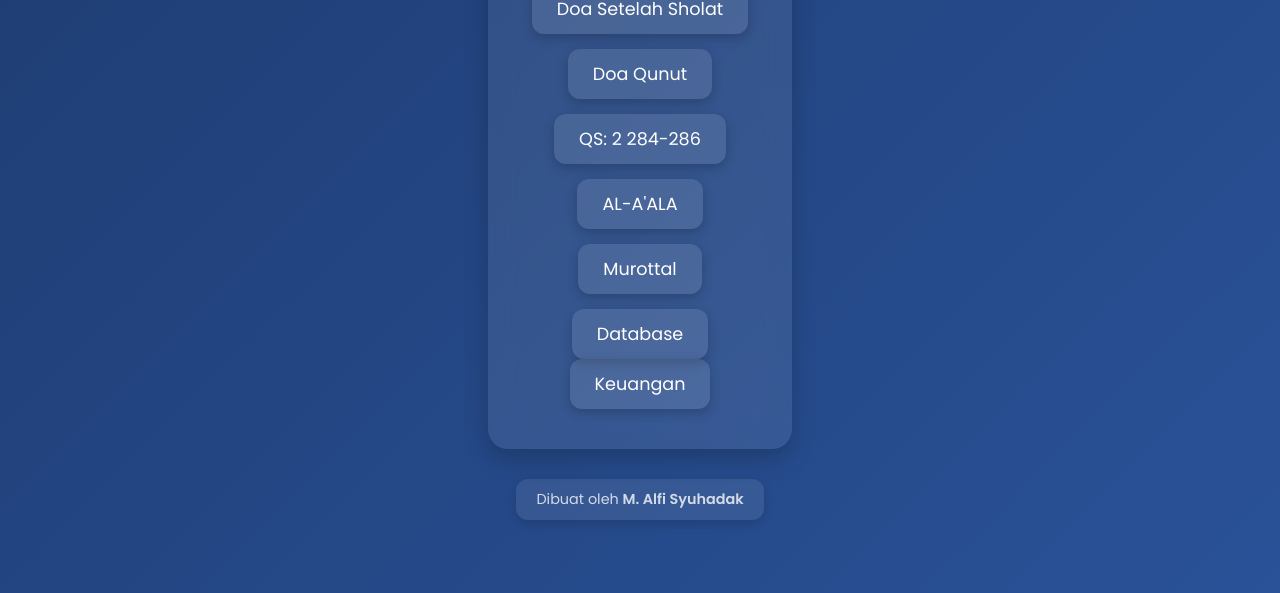
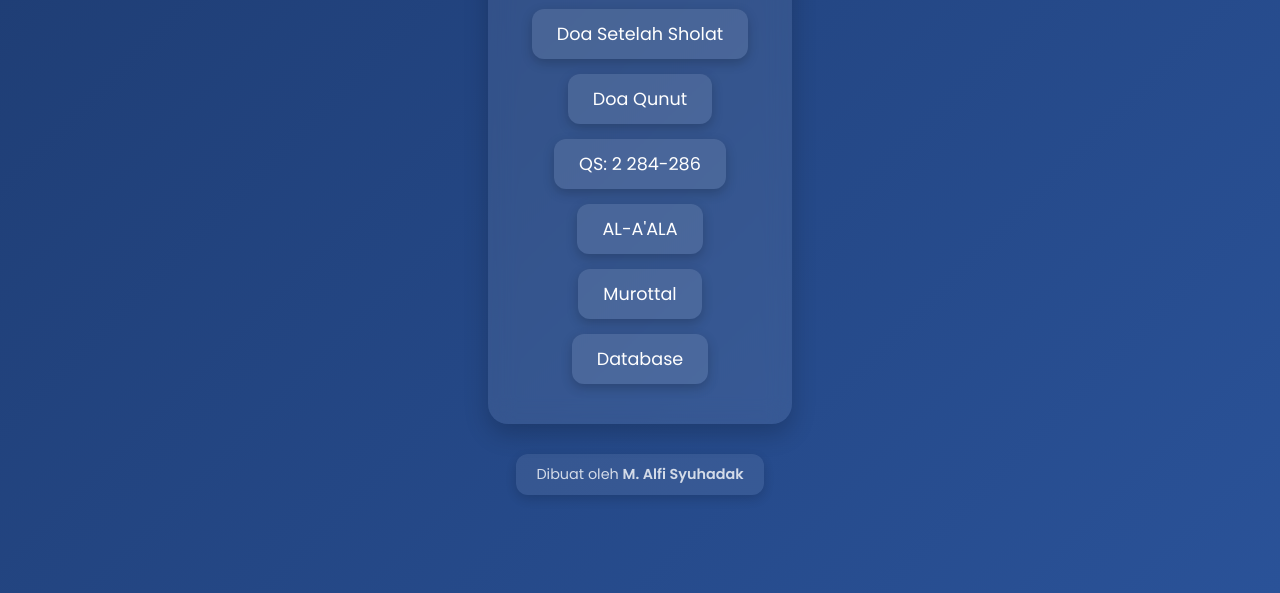
Before and after one commit to Syuhadak27/syuhadak27.github.io, a plain HTML site: page index.html in a window 1280 px wide. Shown: the part 207-800 px from the top of the page. Drawn offline with Linux system fonts and the light colour scheme.

Commit message:
Update index.html

```diff
--- a/index.html
+++ b/index.html
@@ -108,8 +108,6 @@
         <a href="offline_database/index.html" class ="toc-link">Database</a>
       </li>
       <li class""toc-item">
-        <a href="https://github.com/Syuhadak27/project-HTML/blob/main/catat-keuangan/index.html" class ="toc-link">Keuangan</a>
-      </li>
 
     </ul>
   </div>
```
